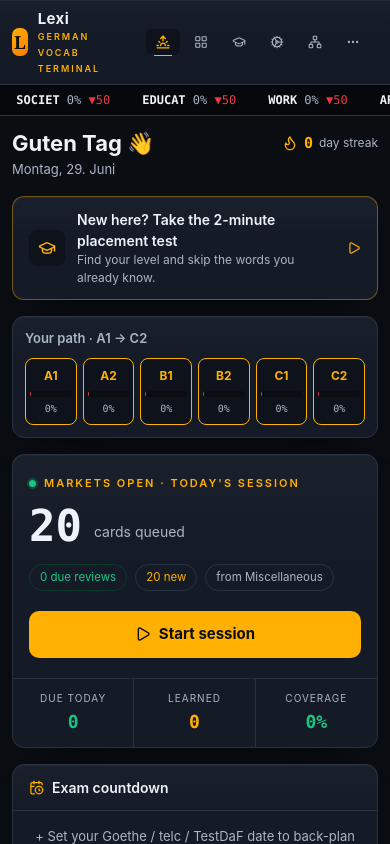
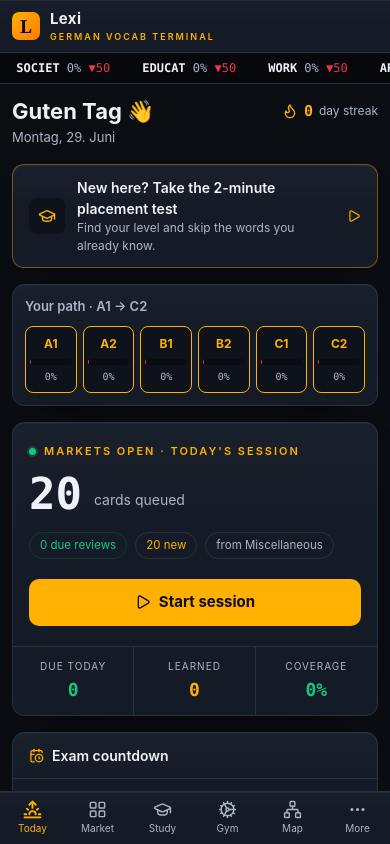
Before and after one commit to shamilhzm/lexi, a React (Vite) app: page / in a window 390 px wide. Built offline with nearby package versions, Linux system fonts and the light colour scheme; what ts-fsrs would draw is missing.

Commit message:
Mobile bottom tab bar (Karteto-style); desktop keeps top nav

```diff
--- a/src/App.tsx
+++ b/src/App.tsx
@@ -38,13 +38,13 @@ function Logo() {
   );
 }
 
-type NavItem = { id: View; label: string; icon: any };
+type NavItem = { id: View; label: string; icon: any; short?: string };
 const PRIMARY: NavItem[] = [
   { id: 'today', label: 'Today', icon: Sunrise },
   { id: 'markt', label: 'Market', icon: LayoutGrid },
   { id: 'review', label: 'Study', icon: GraduationCap },
   { id: 'gym', label: 'Gym', icon: Cog },
-  { id: 'galaxy', label: 'Word Map', icon: Network },
+  { id: 'galaxy', label: 'Word Map', icon: Network, short: 'Map' },
 ];
 const MORE: NavItem[] = [
   { id: 'mining', label: 'Mine', icon: ScanText },
@@ -79,7 +79,7 @@ export default function App() {
     <div className="flex flex-col h-[100dvh] w-screen overflow-hidden">
       <header className="safe-top flex items-center gap-2 sm:gap-3.5 px-3 sm:px-4 pb-2.5 bg-panel border-b border-line flex-shrink-0">
         <Logo />
-        <nav className="flex gap-1 ml-2">
+        <nav className="hidden sm:flex gap-1 ml-2">
           {PRIMARY.map((n) => {
             const active = view === n.id;
             return (
@@ -148,6 +148,39 @@ export default function App() {
           </motion.div>
         </AnimatePresence>
       </main>
+
+      {/* Mobile bottom tab bar */}
+      <nav className="sm:hidden flex items-stretch border-t border-line bg-panel safe-bottom flex-shrink-0">
+        {PRIMARY.map((n) => {
+          const active = view === n.id;
+          return (
+            <button key={n.id} onClick={() => go(n.id)}
+              className={`flex-1 flex flex-col items-center gap-0.5 py-2 text-[10px] transition-colors ${active ? 'text-amber' : 'text-dim'}`}>
+              <n.icon size={19} strokeWidth={active ? 2.4 : 1.8} />
+              {n.short ?? n.label}
+            </button>
+          );
+        })}
+        <div className="relative flex-1">
+          <button onClick={() => setMoreOpen((o) => !o)}
+            className={`w-full flex flex-col items-center gap-0.5 py-2 text-[10px] transition-colors ${MORE.some((m) => m.id === view) || moreOpen ? 'text-amber' : 'text-dim'}`}>
+            <MoreHorizontal size={19} /> More
+          </button>
+          {moreOpen && (
+            <>
+              <div className="fixed inset-0 z-30" onClick={() => setMoreOpen(false)} />
+              <div className="absolute bottom-full right-1 mb-1.5 z-40 bg-panel border border-line rounded-lg shadow-2xl py-1 w-44">
+                {MORE.map((m) => (
+                  <button key={m.id} onClick={() => go(m.id)}
+                    className={`w-full flex items-center gap-2.5 px-3 py-2.5 text-[13px] text-left transition-colors ${view === m.id ? 'text-amber' : 'text-txt hover:bg-panel2'}`}>
+                    <m.icon size={15} /> {m.label}
+                  </button>
+                ))}
+              </div>
+            </>
+          )}
+        </div>
+      </nav>
     </div>
   );
 }
```
